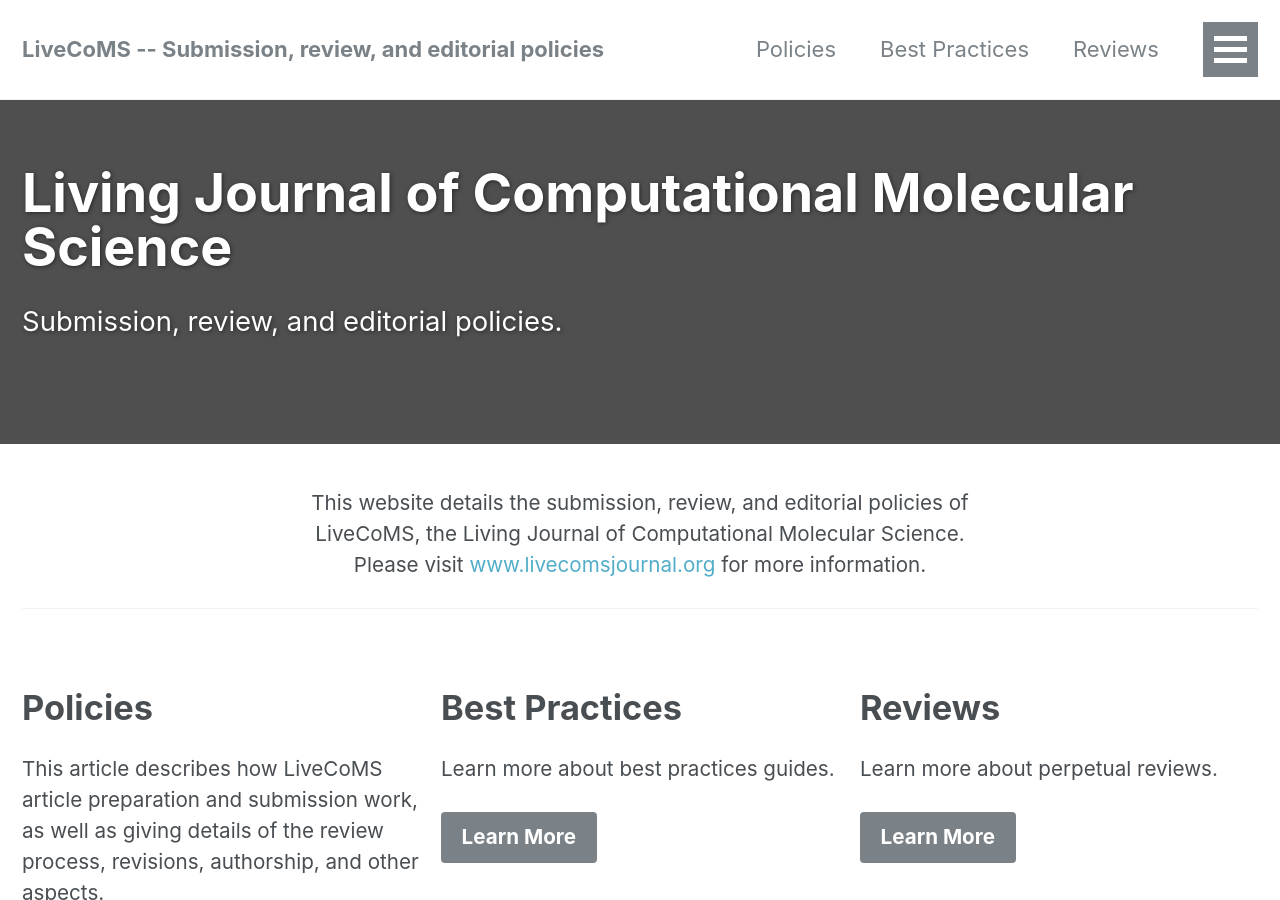
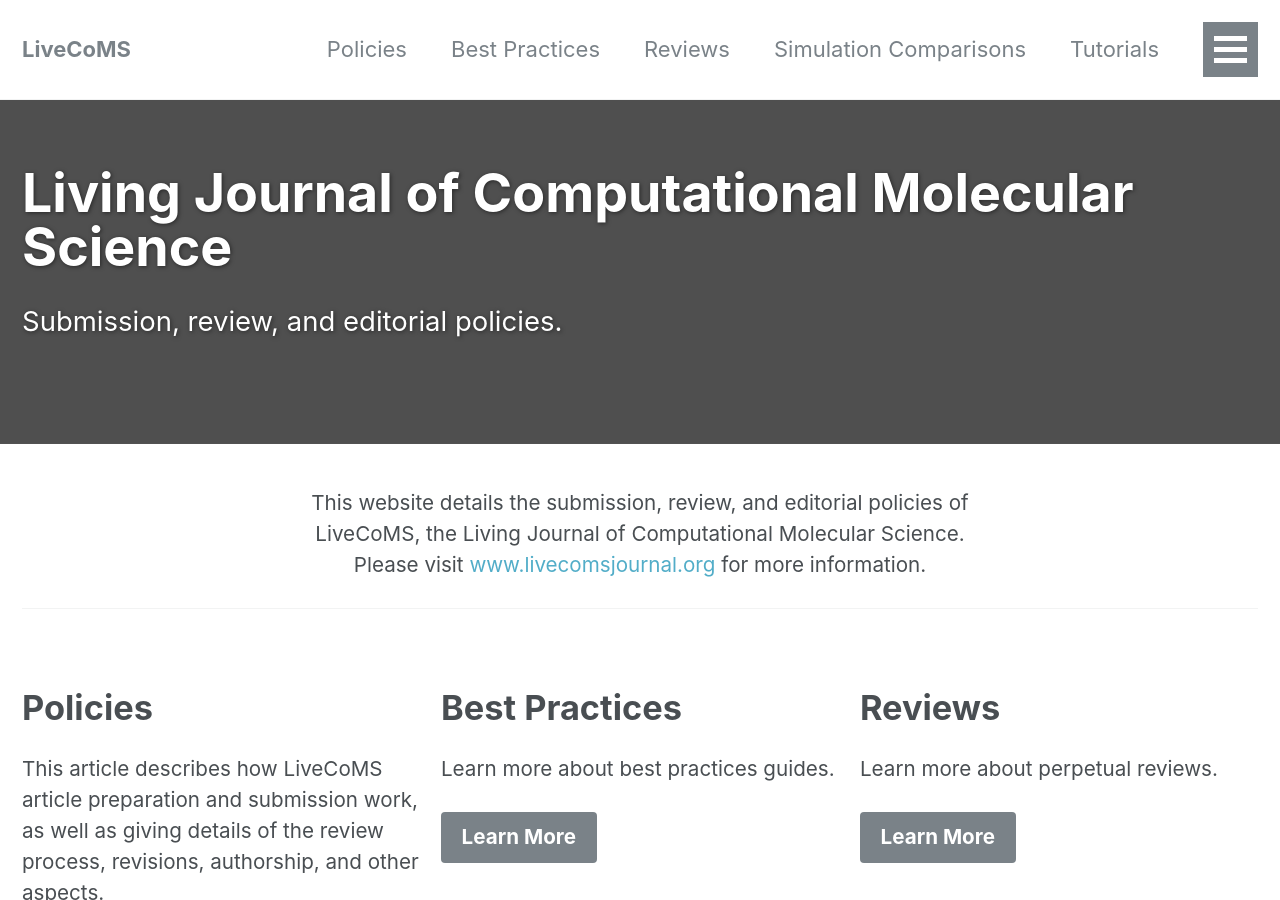
Before and after one commit to livecomsjournal/livecomsjournal.github.io, a Jekyll site: the page built from index.md, in a window 1280 px wide and 900 px high. Built offline with Jekyll 4.4.1, drawn with Linux system fonts in a browser that asks for light colours; some of the changed text lies outside the part shown.

Commit message:
Small changes: Shortening title (looks terrible) and commenting out unnecessary options

```diff
--- a/_config.yml
+++ b/_config.yml
@@ -10,16 +10,16 @@
 
 # Site Settings
 locale                   : "en-US"
-title                    : "LiveCoMS -- Submission, review, and editorial policies"
+title                    : "LiveCoMS" # -- Submission, review, and editorial policies"
 title_separator          : "|"
-name                     : "Your Name"
+name                     : # "Your Name"
 description              : "LiveCoMS: Submission, review, and editorial policies -- a guide to submitting a paper to LiveCoMS."
 url                      : "https://livecomsjournal.github.io"
 baseurl                  : # the subpath of your site, e.g. "/blog"
 repository               : # GitHub username/repo-name e.g. "mmistakes/minimal-mistakes"
 teaser                   : # path of fallback teaser image, e.g. "/assets/images/500x300.png"
 # breadcrumbs            : false # true, false (default)
-words_per_minute         : 200
+words_per_minute         : # 200
 comments:
   provider               : # false (default), "disqus", "discourse", "facebook", "google-plus", "staticman", "custom"
   disqus:
```
